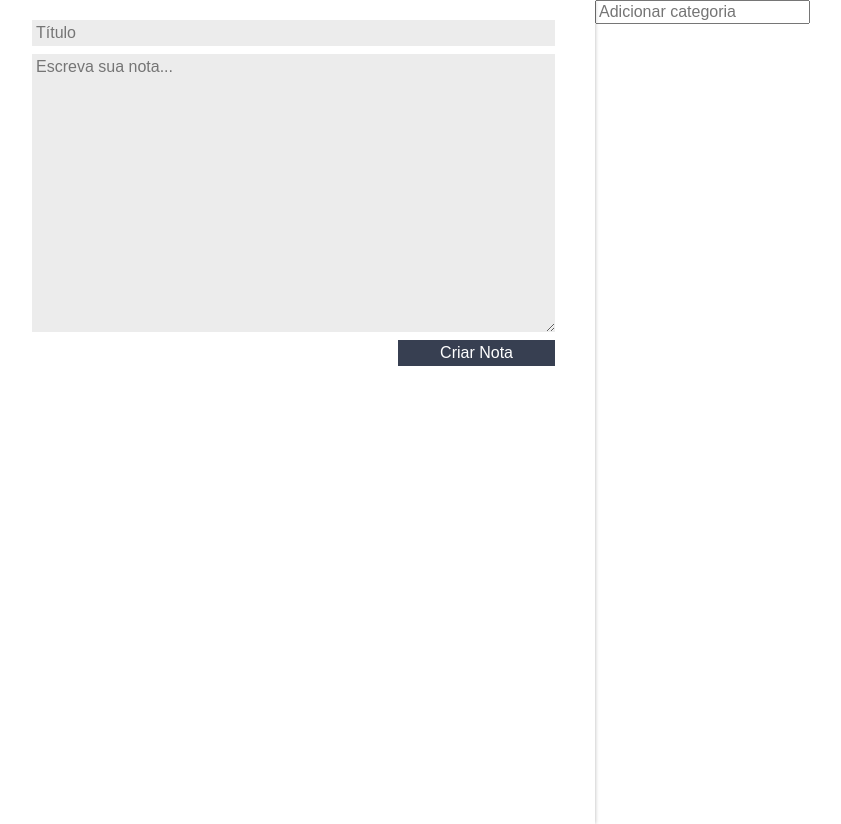
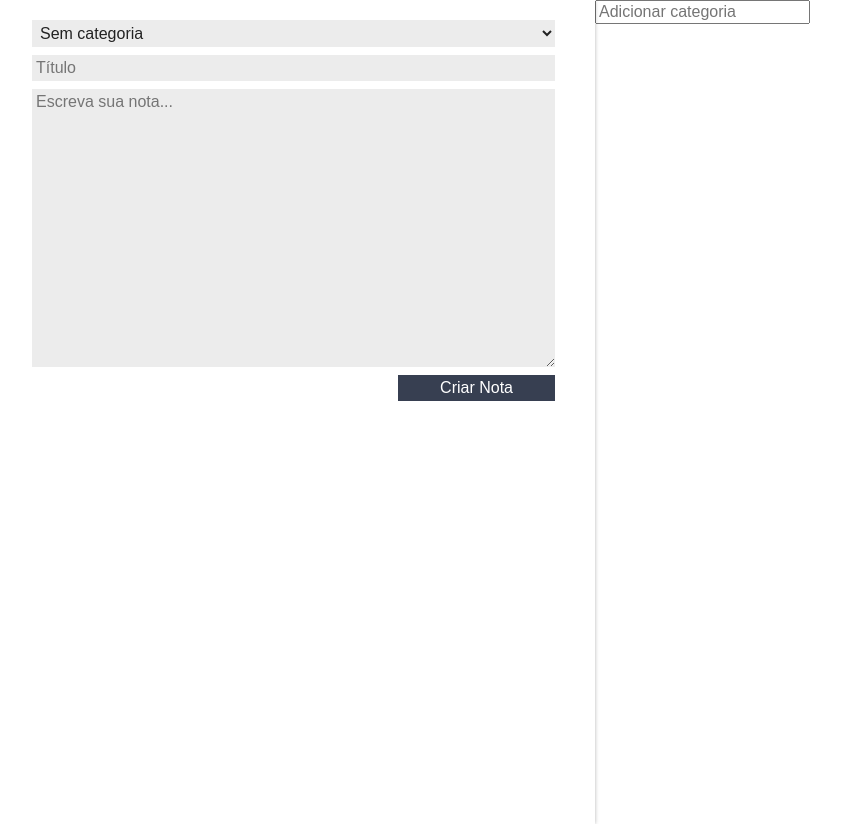
Before and after one commit to BJAlves/ciclo-de-vida-react, a React (Create React App) app: page / in a window 1280 px wide. Shown: the whole page, without its empty margins (8-849 px from the left). Built offline with nearby package versions, Linux system fonts and the light colour scheme.

Commit message:
Colocando a categoria em cada card de nota

```diff
--- a/src/App.js
+++ b/src/App.js
@@ -16,8 +16,8 @@ class App extends Component {
     }
   }
 
-  criarNota(titulo, texto){
-    const novaNota = {titulo, texto};
+  criarNota(titulo, texto, categoria){
+    const novaNota = {titulo, texto, categoria};
     const novoArrayNotas = [...this.state.notas,novaNota]
     const novoEstado = {
       notas:novoArrayNotas
@@ -40,7 +40,9 @@ class App extends Component {
   render() {
     return (
       <section className="conteudo">
-        <FormularioCadastro criarNota={this.criarNota.bind(this)}/>
+        <FormularioCadastro
+        categorias={this.state.categorias}
+        criarNota={this.criarNota.bind(this)}/>
         <main className="conteudo-principal">
           <ListaDeCategorias
           adicionarCategoria={this.adicionarCategoria.bind(this)}
--- a/src/components/CardNota/CardNota.jsx
+++ b/src/components/CardNota/CardNota.jsx
@@ -12,6 +12,7 @@ class CardNota extends Component {
         <header className="card-nota_cabecalho">
           <h3 className="card-nota_titulo">{this.props.titulo}</h3>
           <DeleteSVG onClick={this.apagar.bind(this)}/>
+          <h4>{this.props.categoria}</h4>
         </header>
         <p className="card-nota_texto">{this.props.texto}</p>
       </section>
--- a/src/components/FormularioCadastro/FormularioCadastro.jsx
+++ b/src/components/FormularioCadastro/FormularioCadastro.jsx
@@ -4,8 +4,9 @@ class FormularioCadastro extends Component {
 
   constructor(props){
     super(props);
-    this.titulo ="";
-    this.texto ="";
+    this.titulo = "";
+    this.texto = "";
+    this.categoria = "";
   }
 
   _handleMudancaTitulo(evento){
@@ -21,8 +22,12 @@ class FormularioCadastro extends Component {
   _criarNota(evento){
     evento.preventDefault();
     evento.stopPropagation();
-    this.props.criarNota(this.titulo, this.texto);
+    this.props.criarNota(this.titulo, this.texto, this.categoria);
 
+  }
+  _handleMudancaCategoria(evento) {
+    evento.stopPropagation();
+    this.categoria = evento.target.value;
   }
 
   render() {
@@ -30,6 +35,14 @@ class FormularioCadastro extends Component {
       <form className="form-cadastro"
         onSubmit={this._criarNota.bind(this)}
       >
+        <select
+        onChange={this._handleMudancaCategoria.bind(this)}
+        className="form-cadastro_input">
+          <option>Sem categoria</option>
+          {this.props.categorias.map((categoria) => {
+            return <option>{categoria}</option>
+          })}
+        </select>
         <input
           type="text"
           placeholder="Título"
--- a/src/components/ListaDeNotas/ListaDeNotas.jsx
+++ b/src/components/ListaDeNotas/ListaDeNotas.jsx
@@ -13,7 +13,8 @@ class ListaDeNotas extends Component {
               indice={index}
               apagarNota={this.props.apagarNota}
               titulo={nota.titulo}
-              texto={nota.texto}/>
+              texto={nota.texto}
+              categoria={nota.categoria}/>
             </li>
           );
         })}
```
